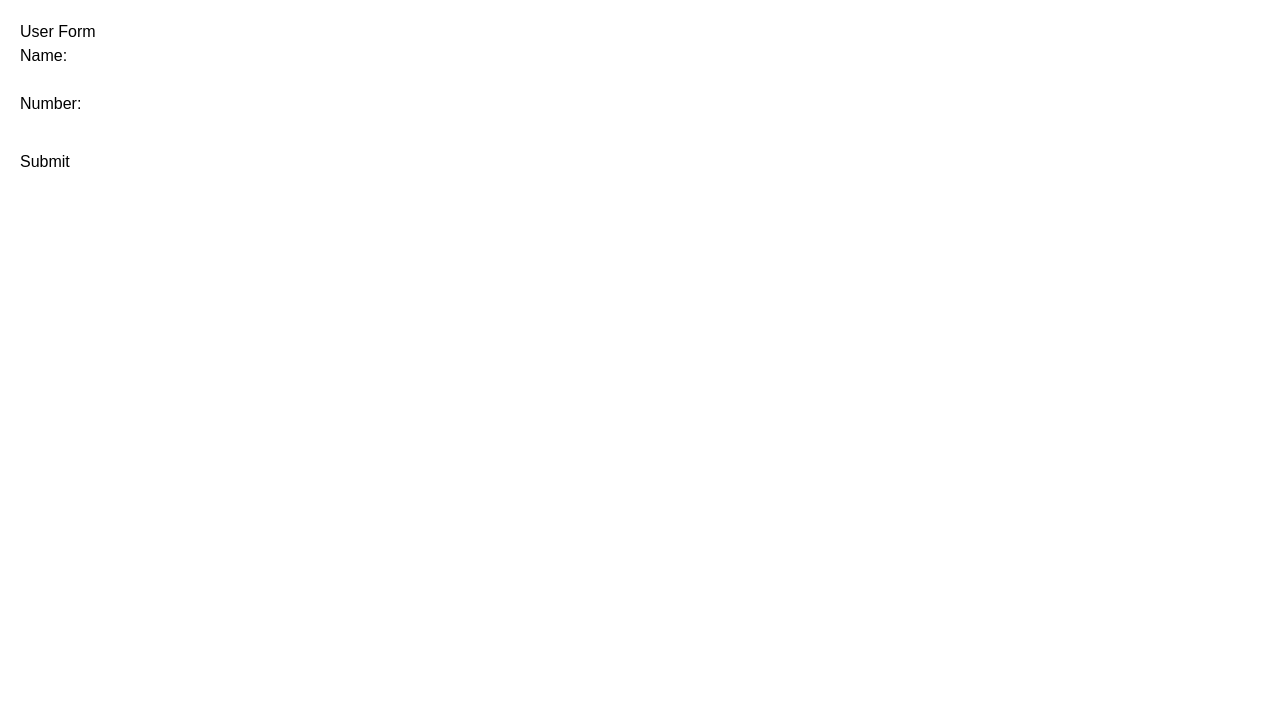
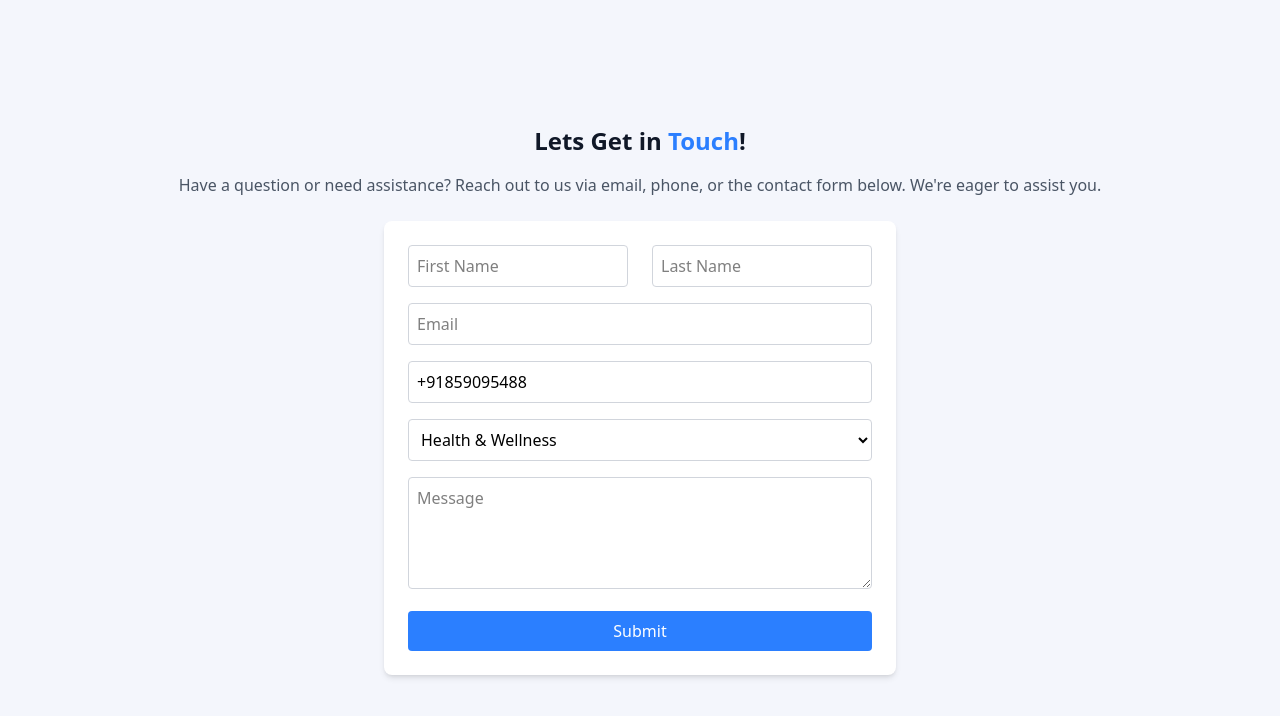
Before and after one commit to NasirSultan/React-Components, a React (Vite) app: page / in a window 1280 px wide. Shown: the top 716 px of the page. Built offline with nearby package versions, Linux system fonts and the light colour scheme.

Commit message:
Add ContactForm component with styling and form handling

```diff
--- a/src/App.jsx
+++ b/src/App.jsx
@@ -1,26 +1,12 @@
-import React, { useState } from 'react';
-import UserForm from './Button';
-import Values from './Values';
+import React from 'react';
+import ContactForm from './components/ContactForm';
 
 function App() {
-  const [submittedData, setSubmittedData] = useState(null);
-
-  const handleFormSubmit = (data) => {
-    setSubmittedData(data);
-  };
-
-  return (
-    <div style={{ padding: '20px', fontFamily: 'Arial' }}>
-      <h1>User Form</h1>
-      <UserForm onSubmit={handleFormSubmit} />
-
-      {submittedData && (
-        <div style={{ marginTop: '20px' }}>
-          <Values name={submittedData.name} number={submittedData.number} />
+    return (
+        <div className="App">
+            <ContactForm />
         </div>
-      )}
-    </div>
-  );
+    );
 }
 
 export default App;
--- /dev/null
+++ b/src/components/ContactForm.css
@@ -0,0 +1,76 @@
+body {
+    font-family: Arial, sans-serif;
+    margin: 0;
+    padding: 0;
+    display: flex;
+    justify-content: center;
+    align-items: center;
+    height: 100vh;
+    background-color: #f5f8fa;
+}
+
+.contact-form {
+    width: 400px;
+    padding: 20px;
+    background-color: #fff;
+    border-radius: 8px;
+    box-shadow: 0 4px 6px rgba(0, 0, 0, 0.1);
+}
+
+.contact-form h1 {
+    font-size: 24px;
+    margin-bottom: 10px;
+}
+
+.contact-form .highlight {
+    color: #6366F1;
+}
+
+.contact-form p {
+    font-size: 14px;
+    margin-bottom: 20px;
+    color: #4a4a4a;
+}
+
+.input-group {
+    margin-bottom: 15px;
+    display: flex;
+    align-items: center;
+}
+
+.input-group input,
+.input-group select,
+.input-group textarea {
+    width: 100%;
+    padding: 10px;
+    margin-left: 10px;
+    border-radius: 4px;
+    border: 1px solid #ddd;
+    outline: none;
+    transition: 0.3s;
+}
+
+.input-group input:focus,
+.input-group select:focus,
+.input-group textarea:focus {
+    border-color: #6366F1;
+}
+
+.submit-btn {
+    width: 100%;
+    padding: 10px;
+    font-size: 16px;
+    background-color: #6366F1;
+    color: #fff;
+    cursor: pointer;
+    border: none;
+    border-radius: 4px;
+    display: flex;
+    justify-content: center;
+    align-items: center;
+    transition: background-color 0.3s;
+}
+
+.submit-btn:hover {
+    background-color: #4f46e5;
+}
--- /dev/null
+++ b/src/components/ContactForm.jsx
@@ -0,0 +1,99 @@
+import React, { useState } from 'react';
+import { Mail, Phone, User, MessageSquare, ArrowRight } from 'lucide-react';
+
+export default function ContactForm() {
+  const [formData, setFormData] = useState({
+    firstName: '',
+    lastName: '',
+    email: '',
+    phone: '+91859095488',
+    message: '',
+  });
+
+  const handleChange = (e) => {
+    const { name, value } = e.target;
+    setFormData({ ...formData, [name]: value });
+  };
+
+  const handleSubmit = () => {
+    alert('Form submitted successfully!');
+  };
+
+  return (
+    <div className="flex flex-col items-center justify-center min-h-screen bg-[#f4f6fc] p-6">
+      <h1 className="text-2xl font-bold text-gray-900 mb-4">
+        Lets Get in <span className="text-blue-500">Touch</span>!
+      </h1>
+      <p className="text-center text-gray-600 mb-6">
+        Have a question or need assistance? Reach out to us via email, phone, or the contact form below. We're eager to assist you.
+      </p>
+      <div className="w-full max-w-lg">
+        <form onSubmit={(e) => e.preventDefault()} className="bg-white p-6 rounded-lg shadow-md space-y-4">
+          <div className="grid grid-cols-2 gap-6 mb-4">
+            <input
+              type="text"
+              name="firstName"
+              value={formData.firstName}
+              onChange={handleChange}
+              placeholder="First Name"
+              className="p-2 border border-gray-300 rounded"
+            />
+            <input
+              type="text"
+              name="lastName"
+              value={formData.lastName}
+              onChange={handleChange}
+              placeholder="Last Name"
+              className="p-2 border border-gray-300 rounded"
+            />
+          </div>
+          <div className="mb-4">
+            <input
+              type="email"
+              name="email"
+              value={formData.email}
+              onChange={handleChange}
+              placeholder="Email"
+              className="w-full p-2 border border-gray-300 rounded"
+            />
+          </div>
+          <div className="mb-4">
+            <input
+              type="tel"
+              name="phone"
+              value={formData.phone}
+              onChange={handleChange}
+              placeholder="Phone Number"
+              className="w-full p-2 border border-gray-300 rounded"
+            />
+          </div>
+          <div className="mb-4">
+            <select
+              name="industry"
+              className="w-full p-2 border border-gray-300 rounded bg-white"
+            >
+              <option>Health & Wellness</option>
+              <option>Technology</option>
+              <option>Finance</option>
+            </select>
+          </div>
+          <div className="mb-4">
+            <textarea
+              name="message"
+              value={formData.message}
+              onChange={handleChange}
+              placeholder="Message"
+              className="w-full p-2 border border-gray-300 rounded h-28"
+            />
+          </div>
+          <button
+            onClick={handleSubmit}
+            className="w-full py-2 bg-blue-500 text-white font-medium rounded hover:bg-blue-600 transition-colors cursor-pointer"
+          >
+            Submit
+          </button>
+        </form>
+      </div>
+    </div>
+  );
+}
```
Also changed, not shown: 1 other file (tests, documents, lock files or other folders).
